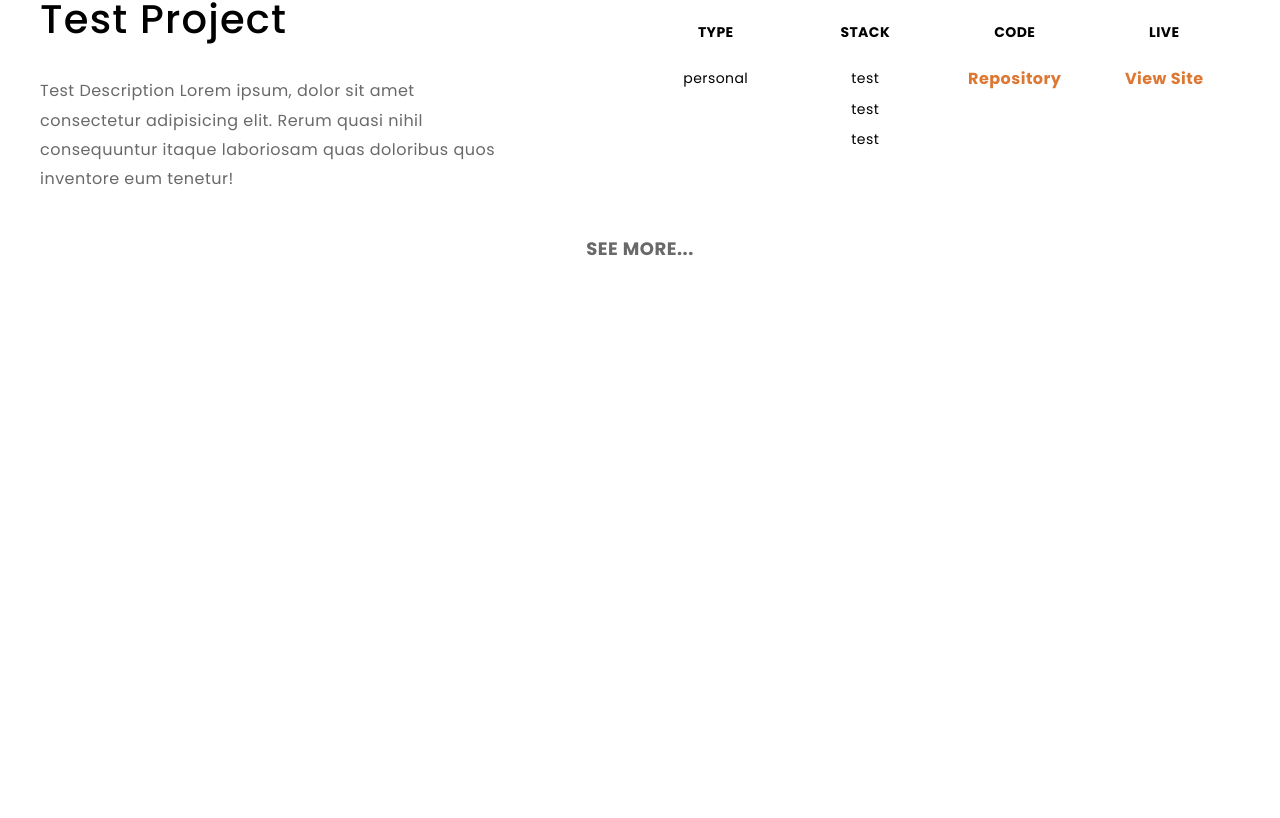
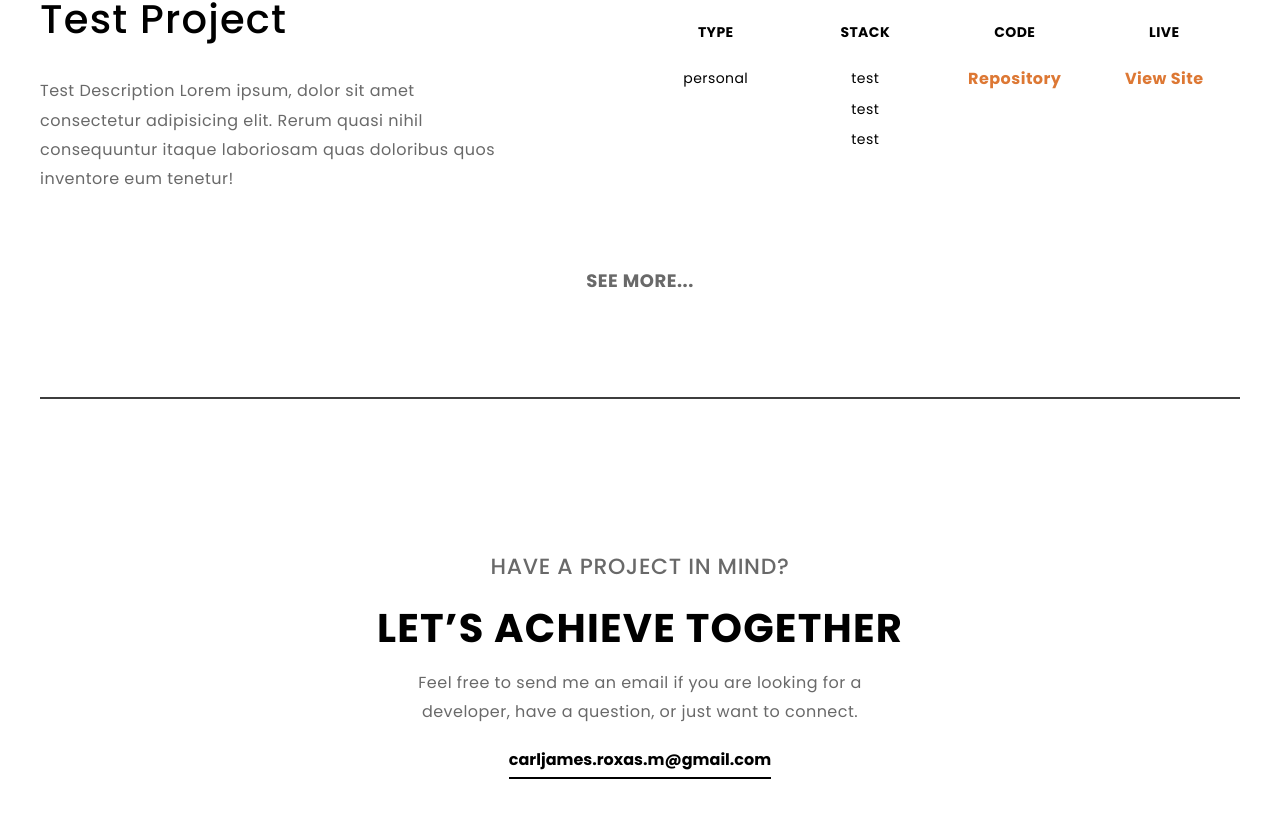
Before and after one commit to Just-a-NoobieDev/portfolio-website, a React (Create React App) app: page / in a window 1280 px wide. Shown: the part 4165-4983 px from the top of the page. Before the commit the page ends 4625 px from the top, so only its background shows below. Built offline with nearby package versions, Linux system fonts and the light colour scheme.

Commit message:
Finish the contact-section

```diff
--- a/package.json
+++ b/package.json
@@ -24,6 +24,9 @@
     "extends": [
       "react-app",
       "react-app/jest"
+    ],
+    "plugins": [
+      "jsx-a11y"
     ]
   },
   "browserslist": {
--- a/src/components/Contact/Contact.jsx
+++ b/src/components/Contact/Contact.jsx
@@ -0,0 +1,27 @@
+import { SubContainer } from "../../utils/Container";
+import { SubHeading } from "../../utils/Typography";
+import { Paragraphss, Paragraphs, Containers, Email } from "./style";
+
+function Contact() {
+  return (
+    <Containers>
+      <SubContainer id="contact" style={{ marginTop: "8rem" }}>
+        <Paragraphs>HAVE A PROJECT IN MIND?</Paragraphs>
+        <SubHeading
+          style={{ fontWeight: 700, marginTop: "1rem", marginBottom: "1rem" }}
+        >
+          LET’S ACHIEVE TOGETHER
+        </SubHeading>
+        <Paragraphss>
+          Feel free to send me an email if you are looking for a developer, have
+          a question, or just want to connect.
+        </Paragraphss>
+        <a href="mailto:carljames.roxas.m@gmail.com" target="_blank">
+          <Email>carljames.roxas.m@gmail.com</Email>
+        </a>
+      </SubContainer>
+    </Containers>
+  );
+}
+
+export default Contact;
--- /dev/null
+++ b/src/components/Contact/style.jsx
@@ -0,0 +1,37 @@
+import styled from "styled-components";
+
+import { Container } from "../../utils/Container";
+import { Paragraph } from "../../utils/Typography";
+
+export const Containers = styled(Container)`
+    margin top 7rem;
+    margin-bottom: 0;
+    border-top: 2px solid #3e3e3e;
+`;
+
+export const Paragraphs = styled(Paragraph)`
+  font-size: 22px;
+  text-align: center;
+  font-weight: 500;
+  margin-bottom: 0;
+`;
+
+export const Paragraphss = styled(Paragraph)`
+  @media (min-width: 768px) {
+    max-width: 500px;
+    text-align: center;
+    margin-top: 0;
+  }
+`;
+
+export const Email = styled.div`
+  color: black;
+  font-weight: 700;
+  padding-bottom: 5px;
+  border-bottom: 2px solid black;
+  display: inline-block;
+  transition: border-bottom 0.2s;
+  :hover {
+    border-bottom: 2px solid transparent;
+  }
+`;
--- a/src/components/Projects/Projects.jsx
+++ b/src/components/Projects/Projects.jsx
@@ -14,6 +14,7 @@ const ProjectLink = styled(Paragraph)`
   text-align: center;
   line-height: 163.19%;
   margin-top: 2rem;
+  margin-bottom: 2rem;
   letter-spacing: 0.03em;
   text-transform: uppercase;
   border-bottom: 2px solid transparent;
@@ -23,7 +24,7 @@ const ProjectLink = styled(Paragraph)`
     width: 119px;
     display: block;
     font-size: 18px;
-    margin: 0 auto;
+    margin: 2rem auto;
   }
   :hover {
     border-bottom: 2px solid #696969;
@@ -66,12 +67,16 @@ function Projects() {
       })}
 
       <Link to="/projects">
-        <ProjectLink onClick={() => {
-window.scrollTo({
-      top: 0,
-      behavior: "smooth",
-    });
-}}>See More...</ProjectLink>
+        <ProjectLink
+          onClick={() => {
+            window.scrollTo({
+              top: 0,
+              behavior: "smooth",
+            });
+          }}
+        >
+          See More...
+        </ProjectLink>
       </Link>
     </Container>
   );
--- a/src/pages/Home.js
+++ b/src/pages/Home.js
@@ -2,6 +2,7 @@ import Hero from "../components/Hero/Hero";
 import LandingImage from "../components/LandingImage";
 import About from "../components/About/About";
 import Projects from "../components/Projects/Projects";
+import Contact from "../components/Contact/Contact";
 
 function Home() {
   return (
@@ -10,6 +11,7 @@ function Home() {
       <LandingImage />
       <About />
       <Projects />
+      <Contact />
     </>
   );
 }
```
